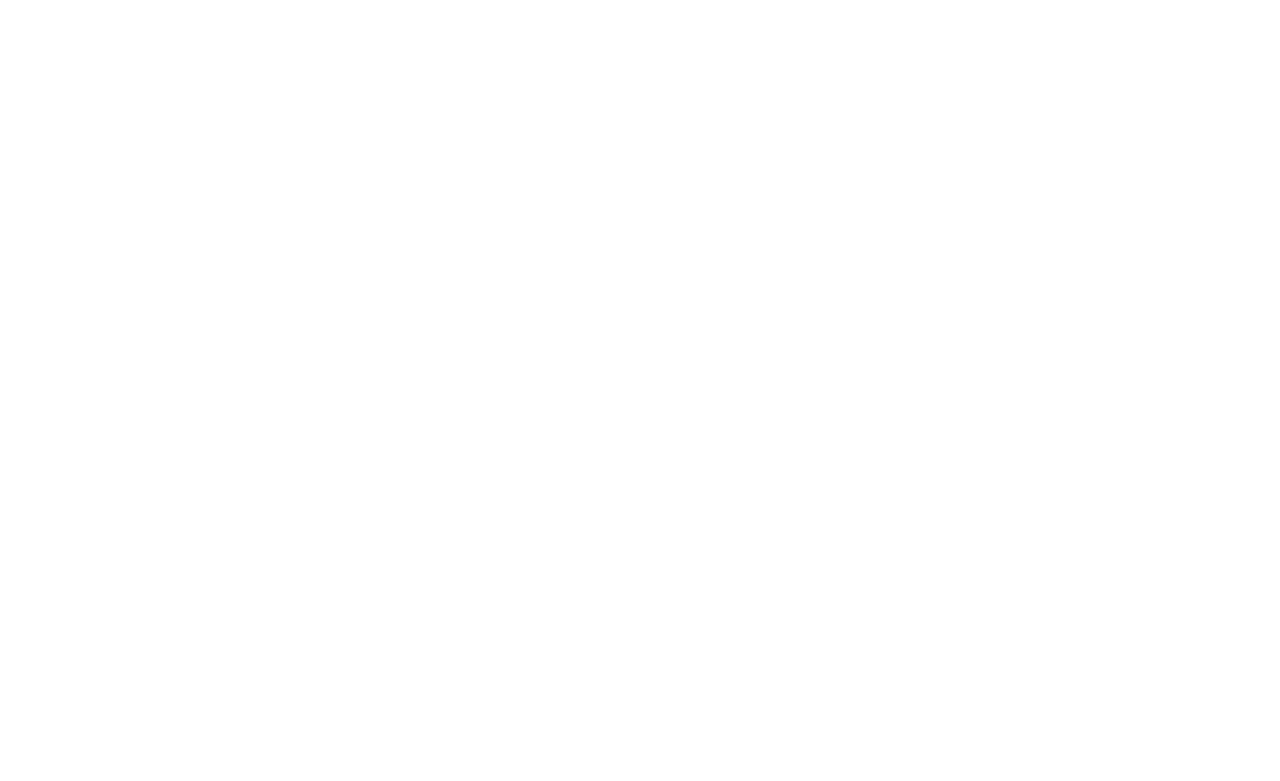
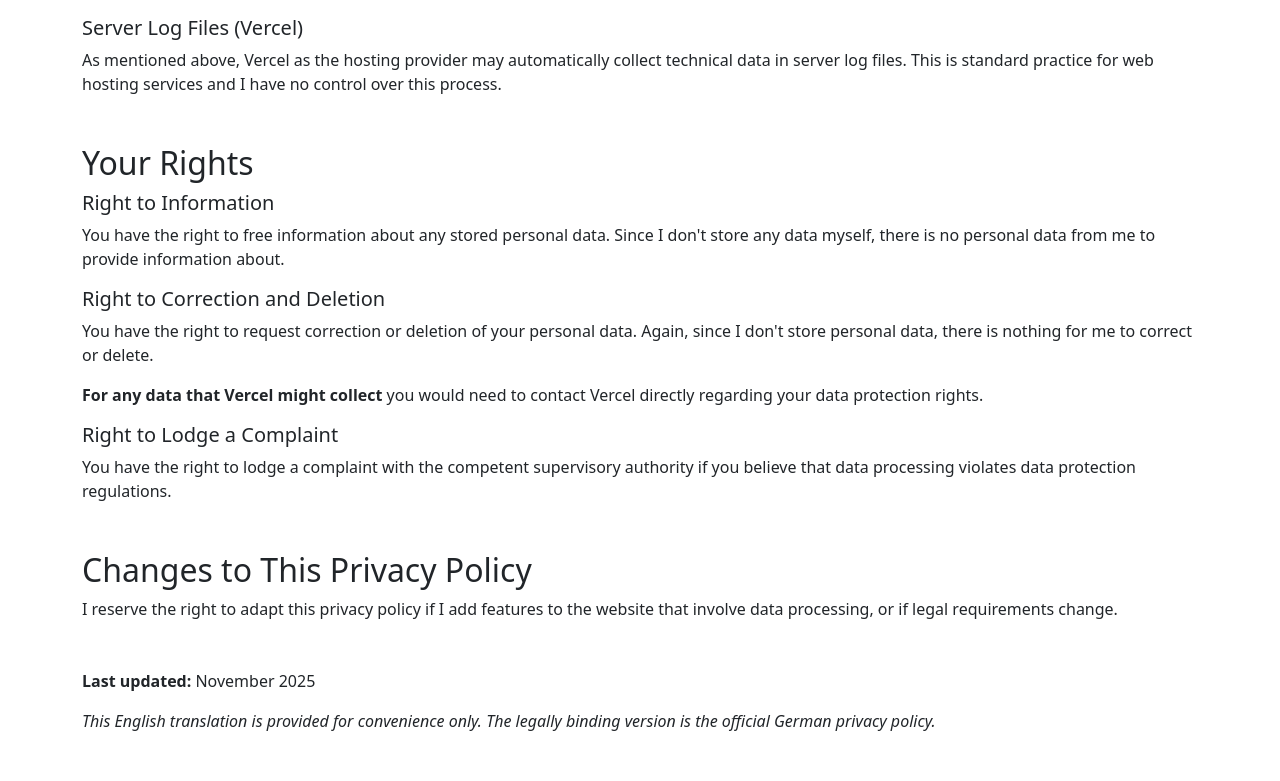
Before and after one commit to 1200BpmSpeedcore/tom_brauer_linktree, an Angular app: page /privacy in a window 1280 px wide. Before the commit this address led to /. Shown: the part 1843-2624 px from the top of the page. Before the commit the page ends 800 px from the top, so only its background shows below. Built offline with nearby package versions, Linux system fonts and the light colour scheme.

Commit message:
Add privacy policy
* add privacy policy component with sparse design
* add link in footer

```diff
--- a/src/app/app.html
+++ b/src/app/app.html
@@ -89,6 +89,9 @@
             <li>
               <a class="nav-link" routerLink="/imprint" routerLinkActive="active">Legal Disclosure</a>
             </li>
+            <li>
+              <a class="nav-link" routerLink="/privacy" routerLinkActive="active">Privacy Policy</a>
+            </li>
           </ul>
         </div>
       </div>
--- a/src/app/app.routes.ts
+++ b/src/app/app.routes.ts
@@ -3,6 +3,7 @@
 import { HomePage } from './forms/home-page/home-page';
 import { Portfolio } from './forms/portfolio/portfolio';
 import { Disclosure } from './forms/imprint/disclosure/disclosure';
+import { PrivacyPolicy } from './forms/privacy/privacy-policy/privacy-policy';
 
 
 export const routes: Routes = [
@@ -16,4 +17,9 @@
   {path: 'legal', redirectTo: 'imprint', pathMatch: 'full'},
   {path: 'legal-disclosure', redirectTo: 'imprint', pathMatch: 'full'},
   {path: 'disclosure', redirectTo: 'imprint', pathMatch: 'full'},
+
+  // Privacy Policy
+  {path: 'privacy', component: PrivacyPolicy},
+  {path: 'privacy-policy', redirectTo: 'privacy', pathMatch: 'full'},
+  {path: 'data-protection', redirectTo: 'privacy', pathMatch: 'full'}
 ];
--- /dev/null
+++ b/src/app/forms/privacy/privacy-policy/privacy-policy.html
@@ -0,0 +1,159 @@
+<div class="privacy-container">
+  <h1>Privacy Policy</h1>
+
+  <p><em>
+    This is an English translation of the German privacy policy. The legally binding version is the
+    <a href="/datenschutz">German original</a>. This translation is provided for your convenience only.
+  </em></p>
+
+  <div class="mb-5">
+    <h2>Data Protection at a Glance</h2>
+
+    <h5>General Information</h5>
+    <p>
+      The following information provides a simple overview of what happens to your personal data when you visit this website. Personal data
+      is any data that can be used to personally identify you
+    </p>
+
+    <h5>Data Collection on This Website</h5>
+    <p>
+      <strong>Who is responsible for data collection on this website?</strong><br>
+      I, Tom Brauer, am the operator of this website and responsible for data processing.
+    </p>
+
+    <p>
+      <strong>How do I collect your data?</strong><br>
+      <strong>I do not actively collect or store any personal data on my servers.</strong> This website has no backend systems, so I have
+      no databases, contact forms, or analytics tools that collect user data.
+    </p>
+
+    <p>
+      <strong>What do I use your data for?</strong><br>
+      Since I don't collect personal data, I don't use it for any purposes.
+    </p>
+
+    <p>
+      <strong>What rights do you have regarding your data?</strong><br>
+      You have the right to receive information about any personal data stored about you. You also have the right to request the correction
+      or deletion of this data.
+    </p>
+  </div>
+
+  <div class="mb-5">
+    <h2>Hosting with Vercel</h2>
+    <p>This website is hosted by Vercel Inc., 440 N Barranca Ave #4133, Covina, CA 91723, USA.</p>
+
+    <p>
+      <strong>Important information about Vercel:</strong><br>
+      While I don't collect any data myself, Vercel as the hosting provider may automatically collect and store technical information in
+      server log files, such as:
+    </p>
+    <ul>
+      <li>IP addresses</li>
+      <li>Browser type and version</li>
+      <li>Operating system</li>
+      <li>Referrer URL</li>
+      <li>Time of access</li>
+    </ul>
+
+    <p>
+      This data collection is performed by Vercel as part of their hosting services. I have no control over this automatic data collection
+      by Vercel.
+    </p>
+
+    <p>
+      For detailed information about what data Vercel collects and how they process it, please refer to Vercel's privacy policy:
+      <a href="https://vercel.com/legal/privacy-policy" target="_blank" rel="noopener noreferrer">
+        https://vercel.com/legal/privacy-policy
+      </a>
+    </p>
+  </div>
+
+  <div class="mb-5">
+    <h2>General Information and Mandatory Information</h2>
+
+    <h5>Data Protection</h5>
+    <p>
+      I take the protection of your personal data very seriously. This personal website has no backend systems, user accounts,
+      contact forms, or analytics, so I intentionally keep data collection to an absolute minimum.
+    </p>
+
+    <h5>Notice Concerning the Responsible Party</h5>
+    <p>The responsible party for data processing on this website is:</p>
+    <p>
+      Tom Brauer<br>
+      Eythraer Str. 60<br>
+      04229 Leipzig<br>
+      Germany<br>
+      Email: tombrauer0102@gmail.com
+    </p>
+
+    <p>However, please note that I don't operate any servers myself - the website is entirely hosted on Vercel's infrastructure.</p>
+  </div>
+
+  <div class="mb-5">
+    <h2>What Data I Collect</h2>
+
+    <h5>My Data Collection: None</h5>
+    <p>
+      To be perfectly clear: <strong>I do not collect, process, or store any personal data from visitors to this website.</strong> There
+      are no:
+    </p>
+    <ul>
+      <li>Contact forms</li>
+      <li>User accounts</li>
+      <li>Newsletter signups</li>
+      <li>Analytics tools (Google Analytics, etc.)</li>
+      <li>Comment systems</li>
+      <li>Cookies for tracking</li>
+    </ul>
+
+    <h5>Server Log Files (Vercel)</h5>
+    <p>
+      As mentioned above, Vercel as the hosting provider may automatically collect technical data in server log files. This is standard
+      practice for web hosting services and I have no control over this process.
+    </p>
+  </div>
+
+  <div class="mb-5">
+    <h2>Your Rights</h2>
+
+    <h5>Right to Information</h5>
+    <p>
+      You have the right to free information about any stored personal data. Since I don't store any data myself, there is no personal data
+      from me to provide information about.
+    </p>
+
+    <h5>Right to Correction and Deletion</h5>
+    <p>
+      You have the right to request correction or deletion of your personal data. Again, since I don't store personal data, there is
+      nothing for me to correct or delete.
+    </p>
+
+    <p>
+      <strong>For any data that Vercel might collect</strong>
+      you would need to contact Vercel directly regarding your data protection rights.
+    </p>
+
+    <h5>Right to Lodge a Complaint</h5>
+    <p>
+      You have the right to lodge a complaint with the competent supervisory authority if you believe that data processing violates data
+      protection regulations.
+    </p>
+  </div>
+
+  <div class="mb-5">
+    <h2>Changes to This Privacy Policy</h2>
+    <p>
+      I reserve the right to adapt this privacy policy if I add features to the website that involve data processing, or if legal
+      requirements change.
+    </p>
+  </div>
+
+  <div class="mt-5 mb-5">
+    <p><strong>Last updated:</strong> November 2025</p>
+    <p><em>
+      This English translation is provided for convenience only. The legally binding version is the official German privacy policy.
+    </em></p>
+  </div>
+</div>
```
Also changed, not shown: src/app/forms/privacy/privacy-policy/privacy-policy.ts (added, +11 -0 lines), src/app/forms/privacy/privacy-policy/privacy-policy.scss (added), 1 other file (tests, documents, lock files or other folders).
